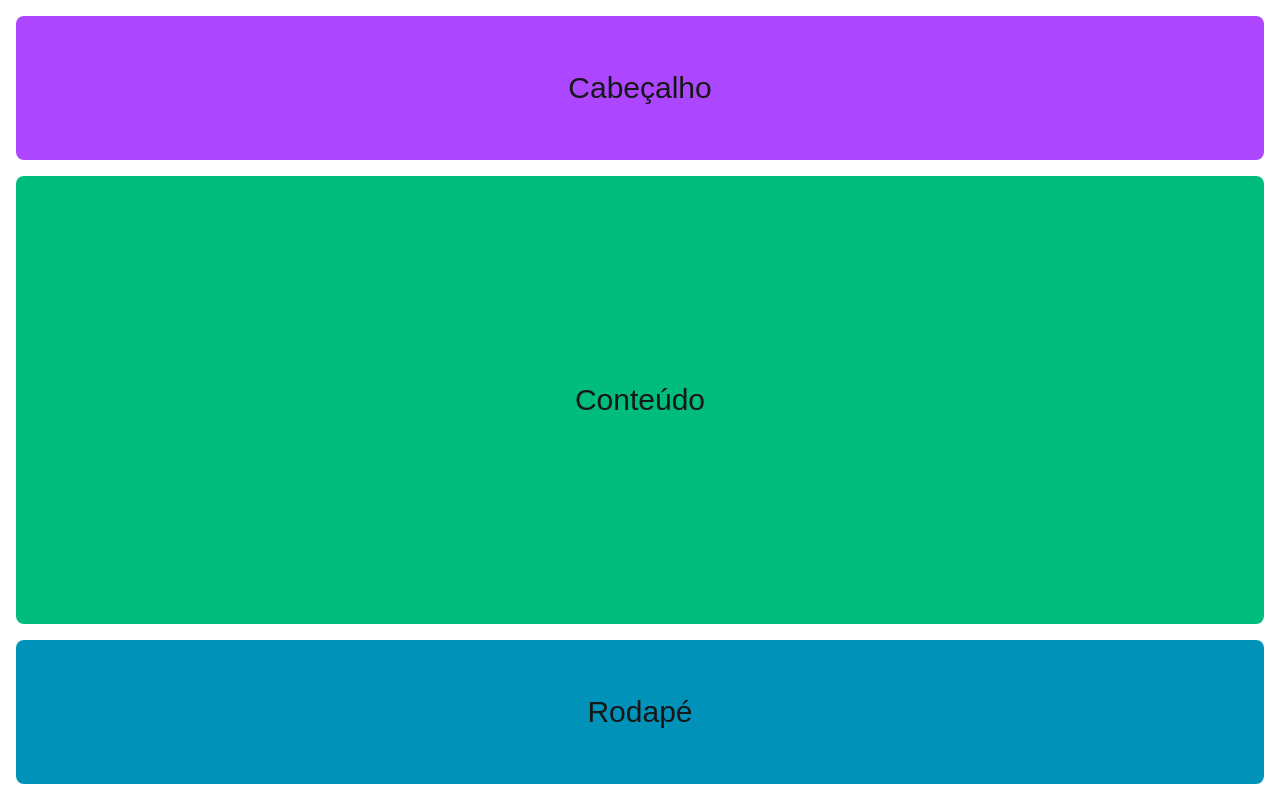
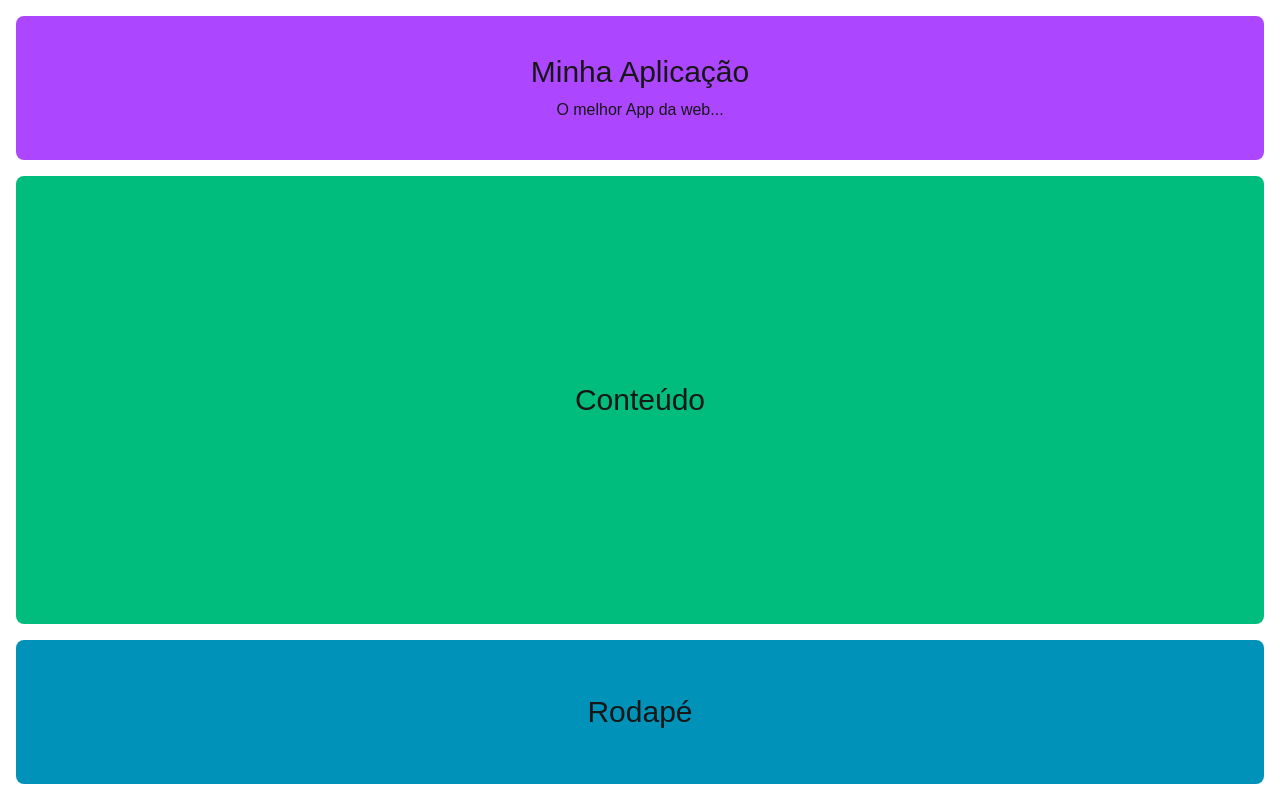
Before and after one commit to flavioribeiro-dev/aprendendo-ReactJS, a Next.js app in the folder FORMACAO-DEV/1.FUNDAMENTOS/my-app-1/: page /fundamentos1 in a window 1280 px wide. Built offline with nearby package versions, Linux system fonts and the light colour scheme.

Commit message:
aula 16 - componentes com props

```diff
--- a/FORMACAO-DEV/1.FUNDAMENTOS/my-app-1/src/app/fundamentos1/page.tsx
+++ b/FORMACAO-DEV/1.FUNDAMENTOS/my-app-1/src/app/fundamentos1/page.tsx
@@ -8,7 +8,10 @@ export default function Page() {
             flex flex-col gap-4 p-4
             h-screen
         `}>
-            <Cabecalho />
+            <Cabecalho
+                cabecalho_titulo="Minha Aplicação"
+                cabecalho_subtitulo="O melhor App da web..."
+            />
             <Conteudo />
             <Rodape />
         </div>
--- a/FORMACAO-DEV/1.FUNDAMENTOS/my-app-1/src/components/Cabecalho.tsx
+++ b/FORMACAO-DEV/1.FUNDAMENTOS/my-app-1/src/components/Cabecalho.tsx
@@ -1,10 +1,11 @@
-export default function Cabecalho() {
+export default function Cabecalho(props: any) {
     return (
         <div className={`
-            flex justify-center items-center text-3xl
+            flex flex-col justify-center items-center gap-2
             bg-purple-500 h-36 rounded-lg
         `}>
-            Cabeçalho
+            <h1 className="text-3xl">{props.cabecalho_titulo}</h1>
+            <h3>{props.cabecalho_subtitulo}</h3>
         </div>
     )
 }
```
